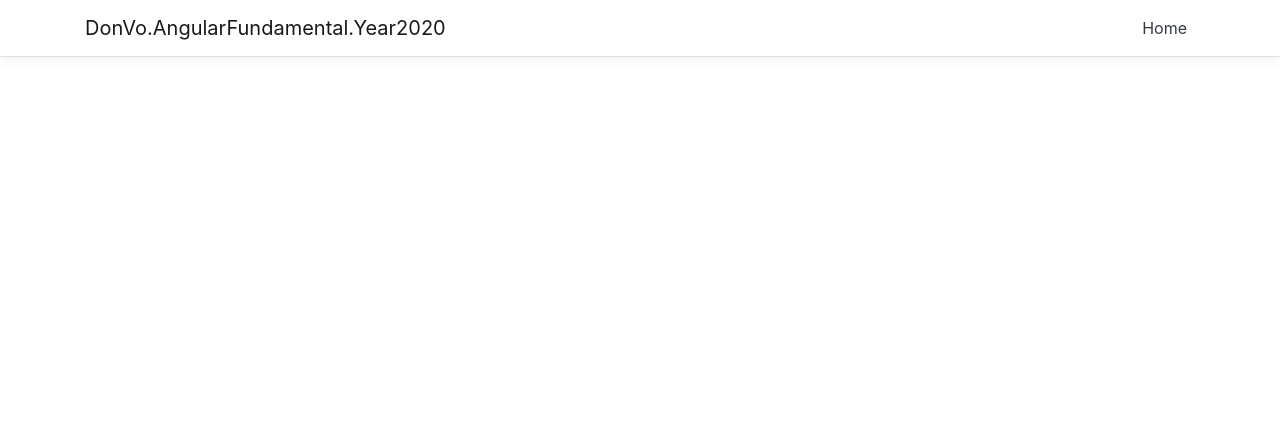
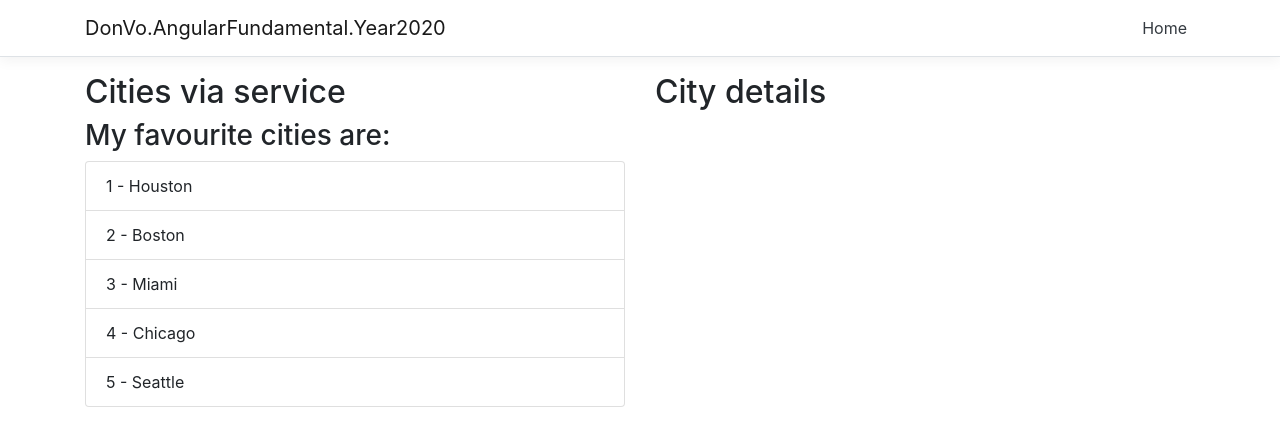
Before and after one commit to DonVo2020/Angular8-Fundamentals, an Angular app in the folder DonVo.AngularFundamental.Year2020/DonVo.AngularFundamental.Year2020/ClientApp/: page /components-inputs in a window 1280 px wide. Before the commit this address led to /. Shown: the top 446 px of the page. Built offline with nearby package versions, Linux system fonts and the light colour scheme.

Commit message:
Implement Component @Input

```diff
--- a/DonVo.AngularFundamental.Year2020/DonVo.AngularFundamental.Year2020/ClientApp/src/app/016-components/components.component.ts
+++ b/DonVo.AngularFundamental.Year2020/DonVo.AngularFundamental.Year2020/ClientApp/src/app/016-components/components.component.ts
@@ -1,6 +1,6 @@
 import { Component, OnInit } from '@angular/core';
 import { CityService } from "../shared/services/city.service";
-import { CityDetailComponent } from './city-detail.component'; // Insert new component
+//import { CityDetail1Component } from './city-detail-1.component'; // Insert new component
 import { City } from '../shared/models/city.model';
 
 @Component({
--- /dev/null
+++ b/DonVo.AngularFundamental.Year2020/DonVo.AngularFundamental.Year2020/ClientApp/src/app/017-components-inputs/components-inputs.component.html
@@ -0,0 +1,23 @@
+<!-- app.html -->
+<div class="row">
+  <div class="col-md-6">
+    <h2>Cities via  service</h2>
+    <h3>My favourite cities are:</h3>
+    <ul class="list-group">
+      <li *ngFor="let city of cities"
+          class="list-group-item"
+          (click)="getCity(city)">
+        {{ city.id}} - {{ city.name }}
+      </li>
+    </ul>
+    <button *ngIf="currentCity"
+            class="btn btn-primary"
+            (click)="clearCity()">
+      Clear
+    </button>
+  </div>
+  <div class="col-md-6">
+    <!-- Details via @Input of new component -->
+    <city-detail [city]="currentCity"></city-detail>
+  </div>
+</div>
--- /dev/null
+++ b/DonVo.AngularFundamental.Year2020/DonVo.AngularFundamental.Year2020/ClientApp/src/app/017-components-inputs/components-inputs.component.ts
@@ -0,0 +1,43 @@
+import { Component, OnInit } from '@angular/core';
+import { CityService } from "../shared/services/city.service";
+import { City } from '../shared/models/city.model';
+
+@Component({
+  selector: 'app-components-inputs',
+  templateUrl: './components-inputs.component.html'
+})
+export class ComponentsInputsComponent implements OnInit  {
+  public cities: City[];
+  public currentCity: City;
+
+  constructor(private cityService: CityService) {
+
+  }
+
+  ngOnInit() {
+    this.getCities();
+  }
+
+  getCity(city) {
+    this.currentCity = city;
+  }
+
+  clearCity() {
+    this.currentCity = null;
+  }
+
+  //***********************
+  // implementation
+  //***********************
+  getCities() {
+    if (!this.cities) {
+      this.cityService.getCitiesUsingRXJS()
+        .subscribe(cityData => {
+          this.cities = cityData;				// 1. success handler
+        },
+          err => console.log(err),						// 2. error handler
+          () => console.log('Getting cities complete...')	// 3. complete handler
+        )
+    }
+  }
+}
--- a/DonVo.AngularFundamental.Year2020/DonVo.AngularFundamental.Year2020/ClientApp/src/app/app.module.ts
+++ b/DonVo.AngularFundamental.Year2020/DonVo.AngularFundamental.Year2020/ClientApp/src/app/app.module.ts
@@ -15,7 +15,7 @@
 import { HomeComponent } from './home/home.component';
 
 // other componets
-import { CityDetailComponent } from './016-components/city-detail.component';
+import { CityDetailComponent } from './shared/components/city-detail.component';
 
 // template components
 import { DataBindingComponent } from './001-data-binding/data-binding.component';
@@ -34,6 +34,7 @@
 import { ServicesLiveWithMappingComponent } from './014-services-live-with-mapping/services-live-with-mapping.component';
 import { PostRestApiComponent } from './015-post-restapi/post-restapi.component';
 import { ComponentsComponent } from './016-components/components.component';
+import { ComponentsInputsComponent } from './017-components-inputs/components-inputs.component';
 
 
 @NgModule({
@@ -58,6 +59,7 @@
     PostRestApiComponent,
     CityDetailComponent,
     ComponentsComponent,
+    ComponentsInputsComponent,
   ],
   imports: [
     BrowserModule.withServerTransition({ appId: 'ng-cli-universal' }),
@@ -81,6 +83,7 @@
       { path: 'services-live-with-mapping', component: ServicesLiveWithMappingComponent },
       { path: 'post-restapi', component: PostRestApiComponent },
       { path: 'components', component: ComponentsComponent },
+      { path: 'components-inputs', component: ComponentsInputsComponent },
     ])
   ],
   providers: [CityService, ApiService,
--- /dev/null
+++ b/DonVo.AngularFundamental.Year2020/DonVo.AngularFundamental.Year2020/ClientApp/src/app/shared/components/city-detail.component.ts
@@ -0,0 +1,22 @@
+import { Component, Input } from '@angular/core';
+import { City } from '../models/city.model';
+
+@Component({
+  selector: 'city-detail',
+  template: `
+	<h2>City details</h2>
+	<div *ngIf="city">
+		<ul class="list-group">
+			<li class="list-group-item">Name: {{ city.name }}</li>
+			<li class="list-group-item">Province: {{ city.stateOrProvince }}</li>
+			<li class="list-group-item">Highlights: {{ city.highlights }}</li>
+		</ul>
+		<img src="../assets/img/{{ city.name}}.jpg" alt="Photo of {{ city.name }}" class="img-fluid"/>
+	</div>
+	`
+})
+
+export class CityDetailComponent {
+  // Input parameter - define `city` as an attribute on this component
+  @Input() city: City;
+}
```
Also changed, not shown: DonVo.AngularFundamental.Year2020/DonVo.AngularFundamental.Year2020/ClientApp/src/app/016-components/city-detail-1.component.ts (added, +17 -0 lines).
